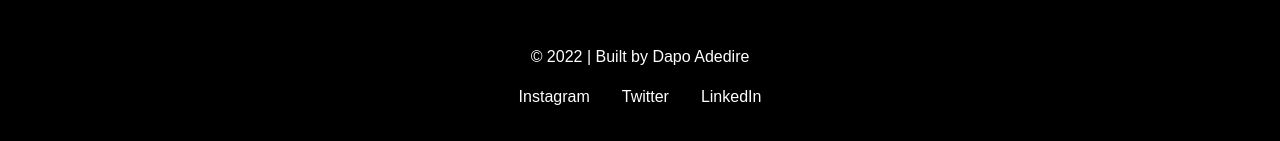
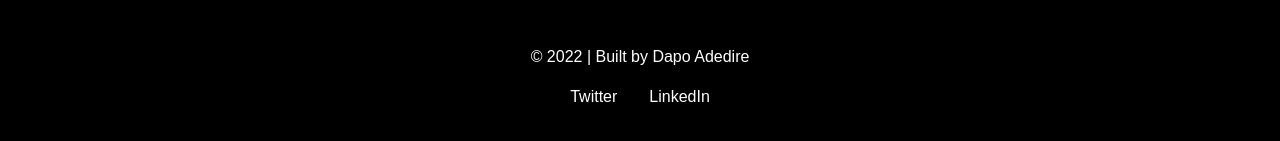
Before and after one commit to dapoadedire/naturePhotographyGallery, a plain HTML site: page index.html in a window 1280 px wide. Shown: the part 1144-1285 px from the top of the page. Drawn offline with Linux system fonts and the light colour scheme.

Commit message:
fix: edit social links

```diff
--- a/index.html
+++ b/index.html
@@ -16,17 +16,13 @@
       <p>© 2022 | Built by Dapo Adedire</p>
 
       <ul>
-        <li>
-          <a href="https://www.instagram.com/dapo_adedire/" target="_blank"
-            >Instagram</a
-          >
-        </li>
+
         <li>
           <a href="https://twitter.com/dapo_adedire" target="_blank">Twitter</a>
         </li>
         <li>
           <a
-            href="https://www.linkedin.com/in/dapo-adedire-9b1b3b1b3/"
+            href="https://www.linkedin.com/in/dapoadedire/"
             target="_blank"
             >LinkedIn</a
           >
```
